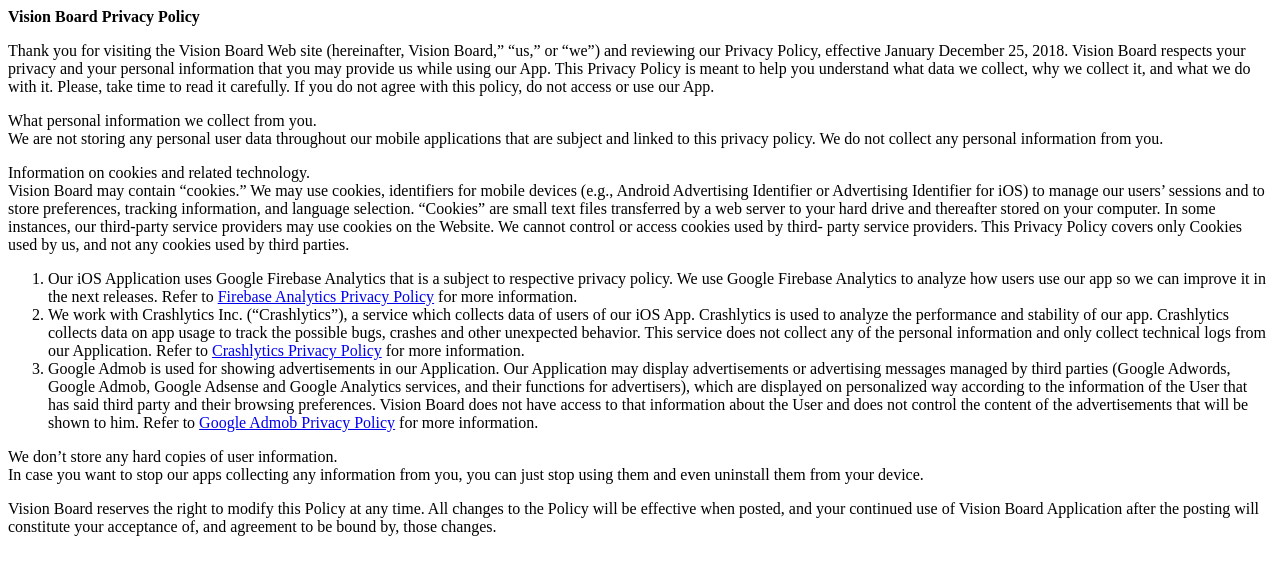
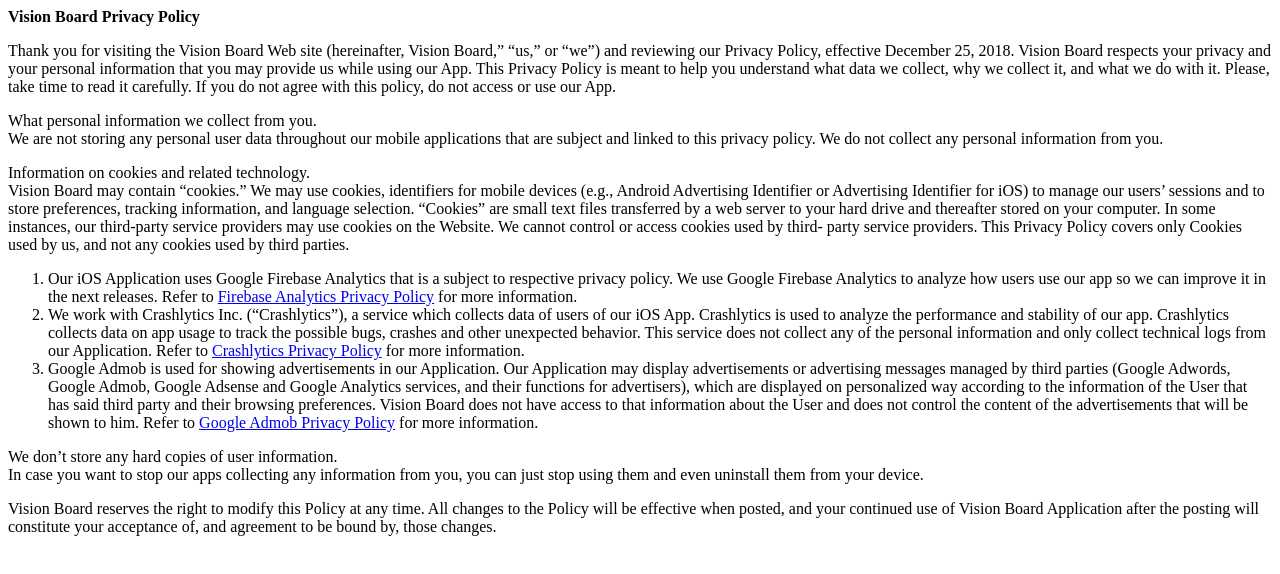
Before and after one commit to visionboardapp/visionboardapp.github.io, a plain HTML site: page index.html in a window 1280 px wide. Drawn offline with Linux system fonts and the light colour scheme.

Commit message:
Add files via upload

```diff
--- a/index.html
+++ b/index.html
@@ -2,7 +2,7 @@
 <html>
 <b>Vision Board Privacy Policy</b>
 <p>
-    Thank you for visiting the Vision Board Web site (hereinafter, Vision Board,” “us,” or “we”) and reviewing our Privacy Policy, effective January December 25, 2018. Vision Board respects your privacy and your personal information that you may provide us
+    Thank you for visiting the Vision Board Web site (hereinafter, Vision Board,” “us,” or “we”) and reviewing our Privacy Policy, effective December 25, 2018. Vision Board respects your privacy and your personal information that you may provide us
     while using our App. This Privacy Policy is meant to help you understand what data we collect, why we collect it, and what we do with it. Please, take time to read it carefully. If you do not agree with this policy, do not access or use our App.
 </p>
 <p>
```
